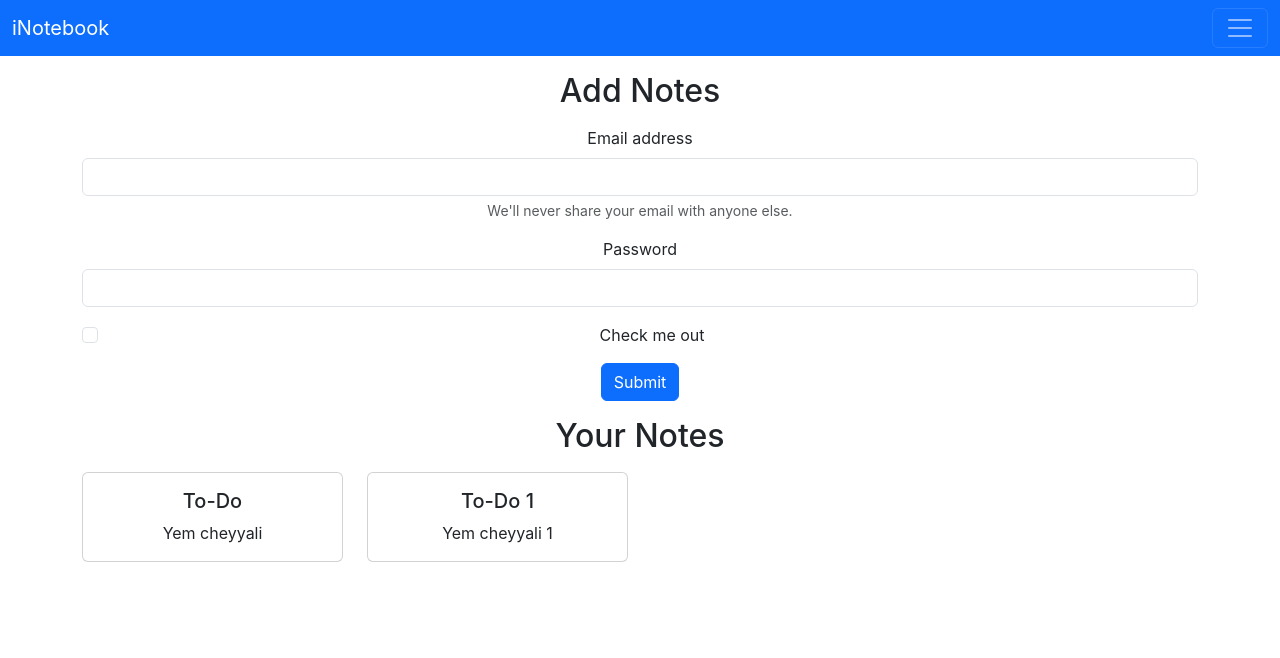
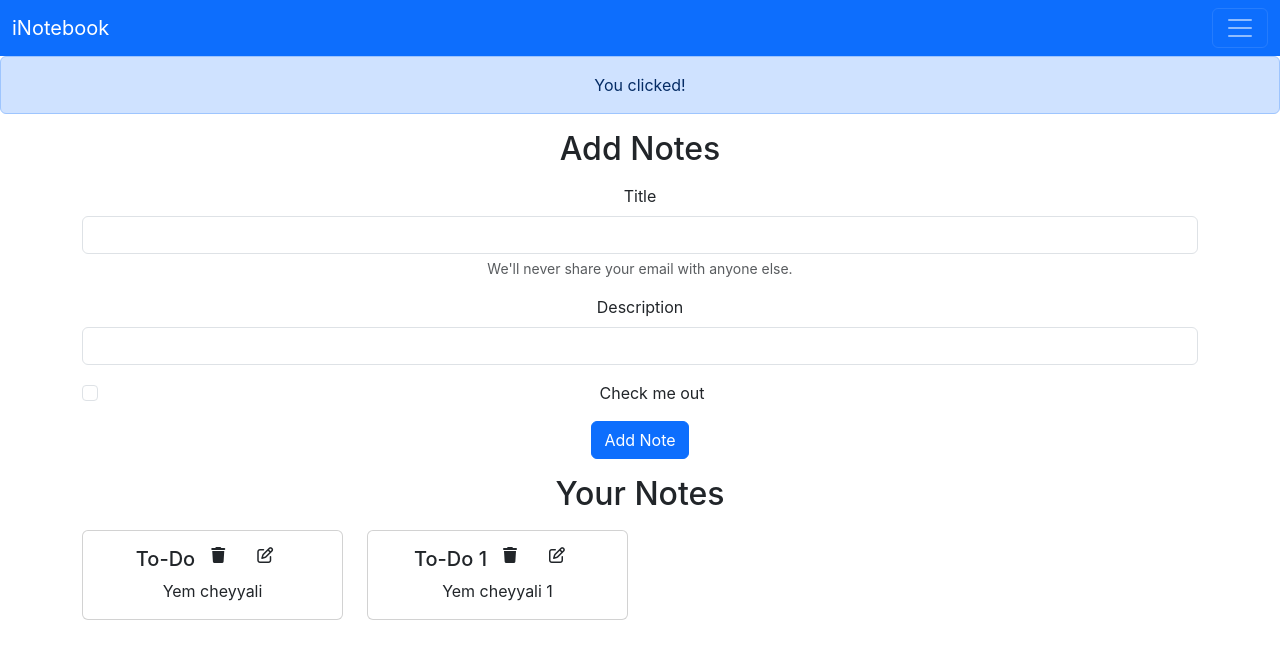
Before and after one commit to sujithm21/CloudNotebok, a React (Create React App) app: page / in a window 1280 px wide. Shown: the top 658 px of the page. Built offline with nearby package versions, Linux system fonts and the light colour scheme.

Commit message:
Add and delete note done

```diff
--- a/public/index.html
+++ b/public/index.html
@@ -19,6 +19,7 @@
   <body>
     <noscript>You need to enable JavaScript to run this app.</noscript>
     <div id="root"></div>
+    <script src="https://kit.fontawesome.com/7ab3f9fbf5.js" crossorigin="anonymous"></script>
     <script src="https://cdn.jsdelivr.net/npm/bootstrap@5.3.2/dist/js/bootstrap.bundle.min.js" integrity="sha384-C6RzsynM9kWDrMNeT87bh95OGNyZPhcTNXj1NW7RuBCsyN/o0jlpcV8Qyq46cDfL" crossorigin="anonymous"></script>
   </body>
 </html>
--- a/src/App.css
+++ b/src/App.css
@@ -36,3 +36,7 @@
     transform: rotate(360deg);
   }
 }
+
+i{
+  cursor: pointer;
+}
--- a/src/App.js
+++ b/src/App.js
@@ -9,6 +9,7 @@
 import About from './Components/About';
 import NoteState from './Context/notes/NoteState';
 import NoteContext from './Context/notes/NoteContext';
+import Alert from './Components/Alert';
 
 
 function App() {
@@ -17,6 +18,7 @@
       <NoteState>
       <Router>
       <Navbar />
+      <Alert message = {"You clicked!"}/>
       <div className="container">
       <Routes>
         <Route path="/" element={<Home />} />
--- /dev/null
+++ b/src/Components/AddNote.js
@@ -0,0 +1,45 @@
+import React, {useContext, useState} from 'react';
+import NoteContext from '../Context/notes/NoteContext';
+
+const AddNote = () => {
+    const { AddNote } = useContext(NoteContext);
+    const [note, setNote] = useState({ title: 'tit', description: '', tag :'default'});
+
+    const handleClcik =(e)=>{
+        e.preventDefault();
+        AddNote(note.title, note.description, note.tag);
+    }
+
+    const onChange = (e)=>{
+        setNote({...note, [e.target.name] : e.target.value})
+    }
+
+  return (
+    <div>
+        <div className="container my-3">
+        <h2>Add Notes</h2>
+        </div>
+        <form className='my-3'>
+            <div className="mb-3">
+                <label htmlFor="title" className="form-label">Title</label>
+                <input type="text" className="form-control" id="title" name = "title" aria-describedby="emailHelp" onChange = {onChange} />
+                <div id="text" className="form-text">We'll never share your email with anyone else.</div>
+            </div>
+            <div className="mb-3">
+                <label htmlFor="description" className="form-label">Description</label>
+                <input type="text" className="form-control" id="description" name ="description" onChange ={onChange} />
+            </div>
+            <div className="mb-3 form-check">
+                <input type="checkbox" className="form-check-input" id="exampleCheck1" />
+                <label className="form-check-label" htmlFor="exampleCheck1">Check me out</label>
+            </div>
+            <button type="submit" className="btn btn-primary" onClick={handleClcik} >Add Note</button>
+        </form>
+        <div className='my-3'>
+            <h2>Your Notes</h2>
+        </div>
+    </div>
+  )
+}
+
+export default AddNote;
--- /dev/null
+++ b/src/Components/Alert.js
@@ -0,0 +1,13 @@
+import React from 'react'
+
+const Alert = (props) => {
+  return (
+    <div>
+        <div className="alert alert-primary" role="alert">
+            {props.message}
+        </div>
+    </div>
+  )
+}
+
+export default Alert
--- a/src/Components/Home.js
+++ b/src/Components/Home.js
@@ -1,31 +1,12 @@
+import AddNote from "./AddNote";
 import Notes from "./Notes";
+
 
 const Home = () => {
 
   return (
     <div>
-      <div className="container my-3">
-      <h2>Add Notes</h2>
-      </div>
-      <form className='my-3'>
-          <div class="mb-3">
-            <label for="exampleInputEmail1" class="form-label">Email address</label>
-            <input type="email" class="form-control" id="exampleInputEmail1" aria-describedby="emailHelp" />
-            <div id="emailHelp" class="form-text">We'll never share your email with anyone else.</div>
-          </div>
-          <div class="mb-3">
-            <label for="exampleInputPassword1" class="form-label">Password</label>
-            <input type="password" class="form-control" id="exampleInputPassword1" />
-          </div>
-          <div class="mb-3 form-check">
-            <input type="checkbox" class="form-check-input" id="exampleCheck1" />
-            <label class="form-check-label" for="exampleCheck1">Check me out</label>
-          </div>
-          <button type="submit" class="btn btn-primary">Submit</button>
-      </form>
-      <div className='my-3'>
-        <h2>Your Notes</h2>
-      </div>
+      <AddNote />
       <Notes />
     </div>
   )
--- a/src/Components/Noteitem.js
+++ b/src/Components/Noteitem.js
@@ -1,13 +1,19 @@
-import React from 'react'
+import React, { useContext } from "react";
+import NoteContext from "../Context/notes/NoteContext";
 
 const Noteitem = (props) => {
-    const {note} = props;
+    const { deleteNote } = useContext(NoteContext);
+    const { note } = props;
     return (
         <div className='col-md-3'>
-            <div class="card">
-                <div class="card-body">
-                    <h5 class="card-title">{note.title}</h5>
-                    <p class="card-text">{note.description}</p>
+            <div className="card">
+                <div className="card-body">
+                    <div className="d-flex justify-content-center">
+                    <h5 className="card-title">{note.title}</h5>
+                    <i className="fa-solid fa-trash mx-3" onClick={()=>{deleteNote(note._id)}}></i>
+                    <i className="fa-regular fa-pen-to-square mx-3"></i>
+                </div>
+                    <p className="card-text">{note.description}</p>
                 </div>
             </div>
 
--- a/src/Components/Notes.js
+++ b/src/Components/Notes.js
@@ -1,19 +1,19 @@
 import React, { useContext } from 'react';
 import NoteContext from '../Context/notes/NoteContext';
-import NoteState from '../Context/notes/NoteState';
-import Noteitem from './Noteitem';
+import NoteItem from './Noteitem'; // Correct the import to match the actual file name convention
 
 const Notes = () => {
-  const context = useContext(NoteContext);
-  const {notes, setNotes} = context;
+  const { notes } = useContext(NoteContext);
 
   return (
-    <div className='row my-3'>
-      {notes.map((note) => {
-          return <Noteitem note = {note} />
-        })}
-    </div>
-  )
+    <>
+      <div className='row my-3'>
+        {notes.map((note) => (
+          <NoteItem key={note._id} note={note} />
+        ))}
+      </div>
+    </>
+  );
 }
 
-export default Notes
+export default Notes;
--- a/src/Context/notes/NoteState.js
+++ b/src/Context/notes/NoteState.js
@@ -40,8 +40,34 @@
       ]
       const [notes, setNotes] = useState(initialnotes)
 
+      //Add a note
+        const AddNote = (title, description, tag)=>{
+            const note = {
+                "_id": "65bb1ff42ced091a6c4d6dc3",
+                "user": "65b6497e4bb3e8d673abf8fa",
+                "title": title,
+                "description": description,
+                "tag": tag,
+                "date": "2024-02-01T04:37:08.291Z",
+                "__v": 0
+              }
+            setNotes(notes.concat(note))
+        }
+
+      //Delete a note
+      const deleteNote= (id)=>{
+        console.log("Deleteing a node with id :"+id);
+        const newNotes = notes.filter((note)=>{return note._id!==id});
+        setNotes(newNotes);
+      }
+
+      //Edit note
+      const editNote= ()=>{
+
+      }
+
     return (
-        <NoteContext.Provider value={{notes, setNotes}}>
+        <NoteContext.Provider value={{notes, AddNote, deleteNote, editNote}}>
             {props.children}
         </NoteContext.Provider>
     );
```
